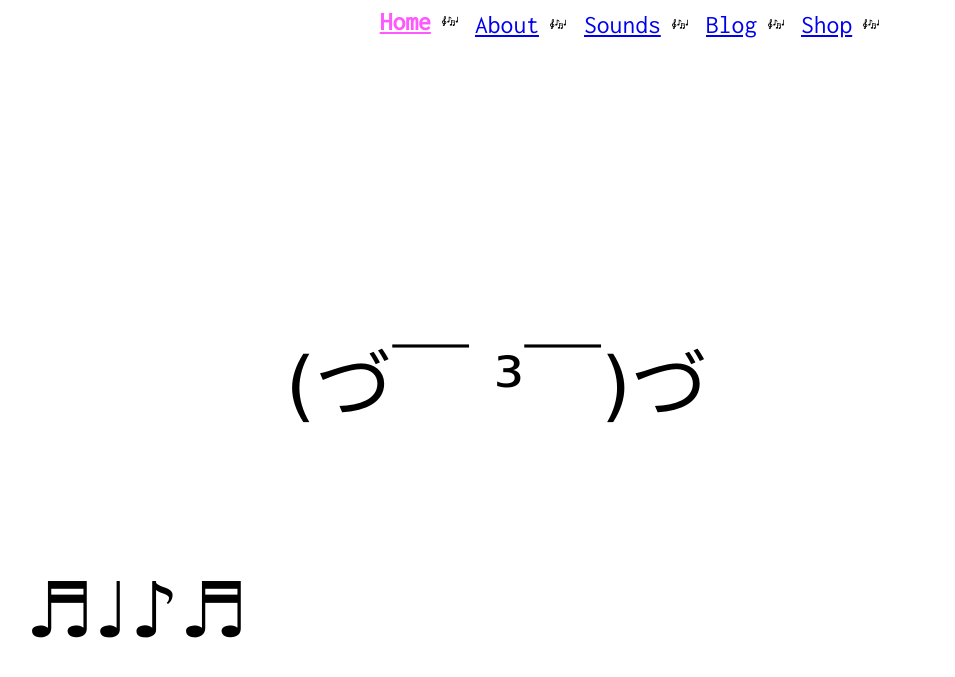
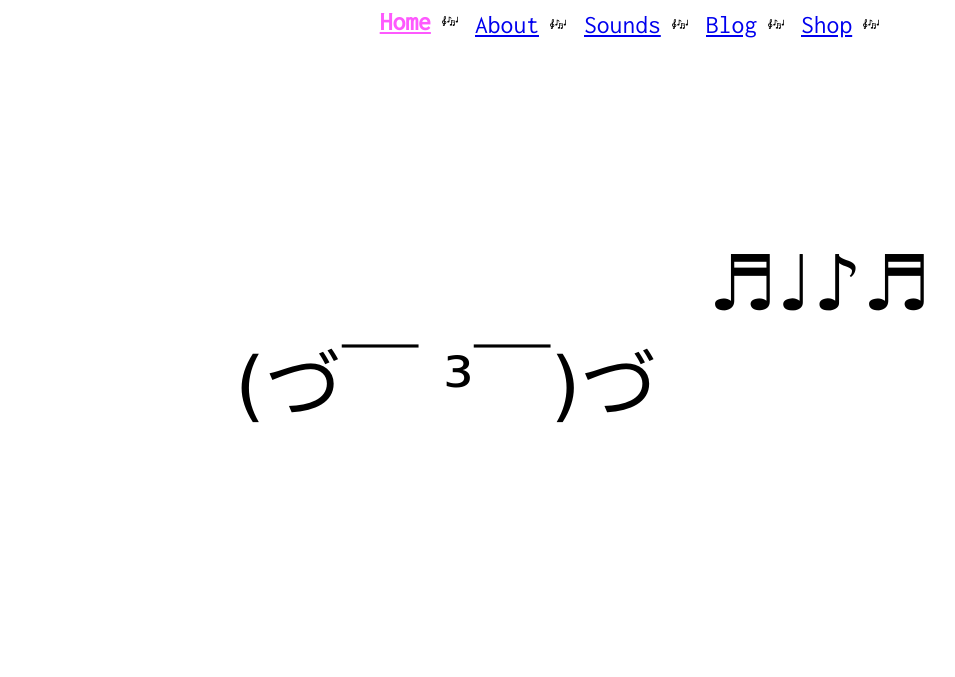
Before and after one commit to 503meditation/helloworld, a Jekyll site: the page built from index.html, in a window 1280 px wide. Shown: the top 677 px of the page, without its empty margins (8-963 px from the left). Built offline with Jekyll 4.4.1, drawn with Linux system fonts in a browser that asks for light colours.

Commit message:
maths error lol

```diff
--- a/_sass/main.scss
+++ b/_sass/main.scss
@@ -38,7 +38,7 @@
 guru {
   font-family: Lucida Grande;
   display: block;
-  width: 56%;
+  width: 52%;
   position: relative;
   text-align: right;
   margin-top: 18%;
```
Also changed, not shown: 5 other files.
